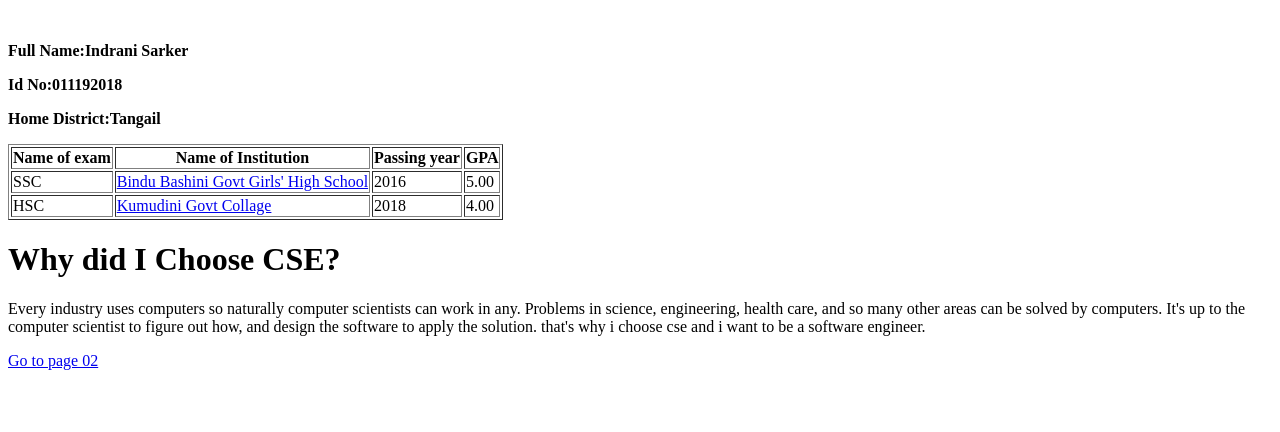
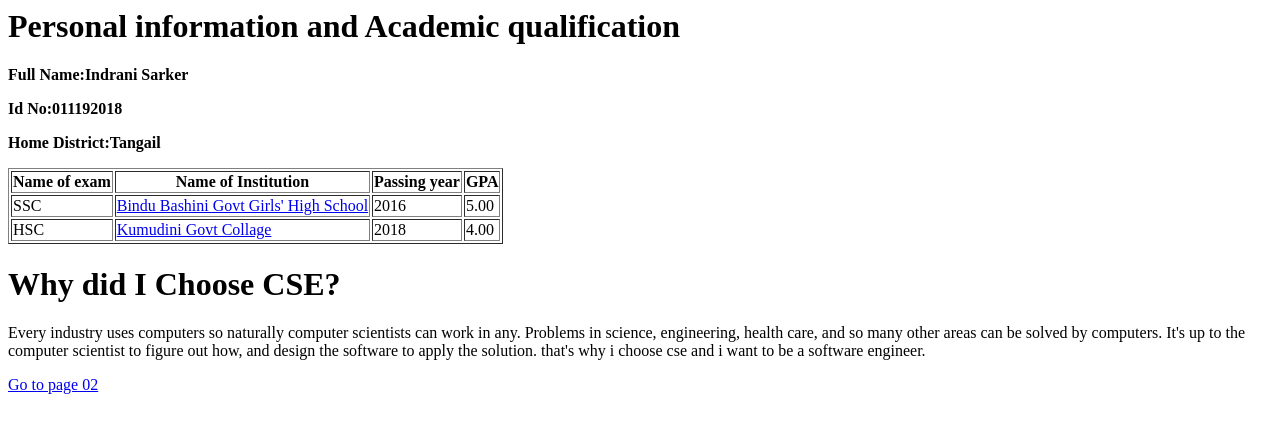
Before and after one commit to Indranisarker2857/Indranisarker2857.github.io, a plain HTML site: page index.html in a window 1280 px wide. Drawn offline with Linux system fonts and the light colour scheme.

Commit message:
Update index.html

```diff
--- a/index.html
+++ b/index.html
@@ -2,8 +2,8 @@
 <head>
 <title> <center>Personal information and Academic qualification </center> </title>
 </head>
-<br>
 <body>
+  <h1> Personal information and Academic qualification </h1>
 <p> <strong> Full Name:Indrani Sarker </strong> </p>
 <p> <strong> Id No:011192018 </strong> </p>
 <p> <strong> Home District:Tangail </strong> </p>
```
